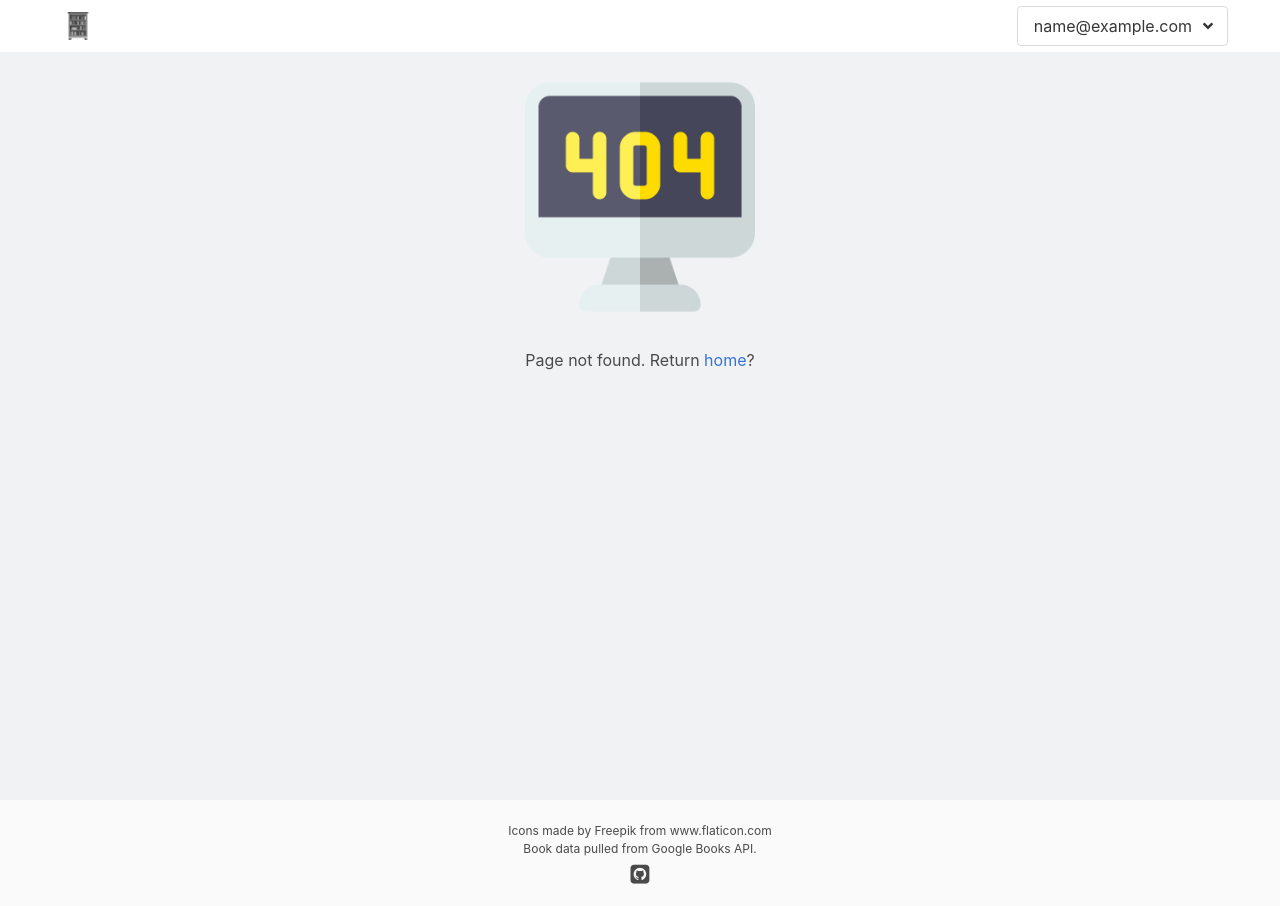
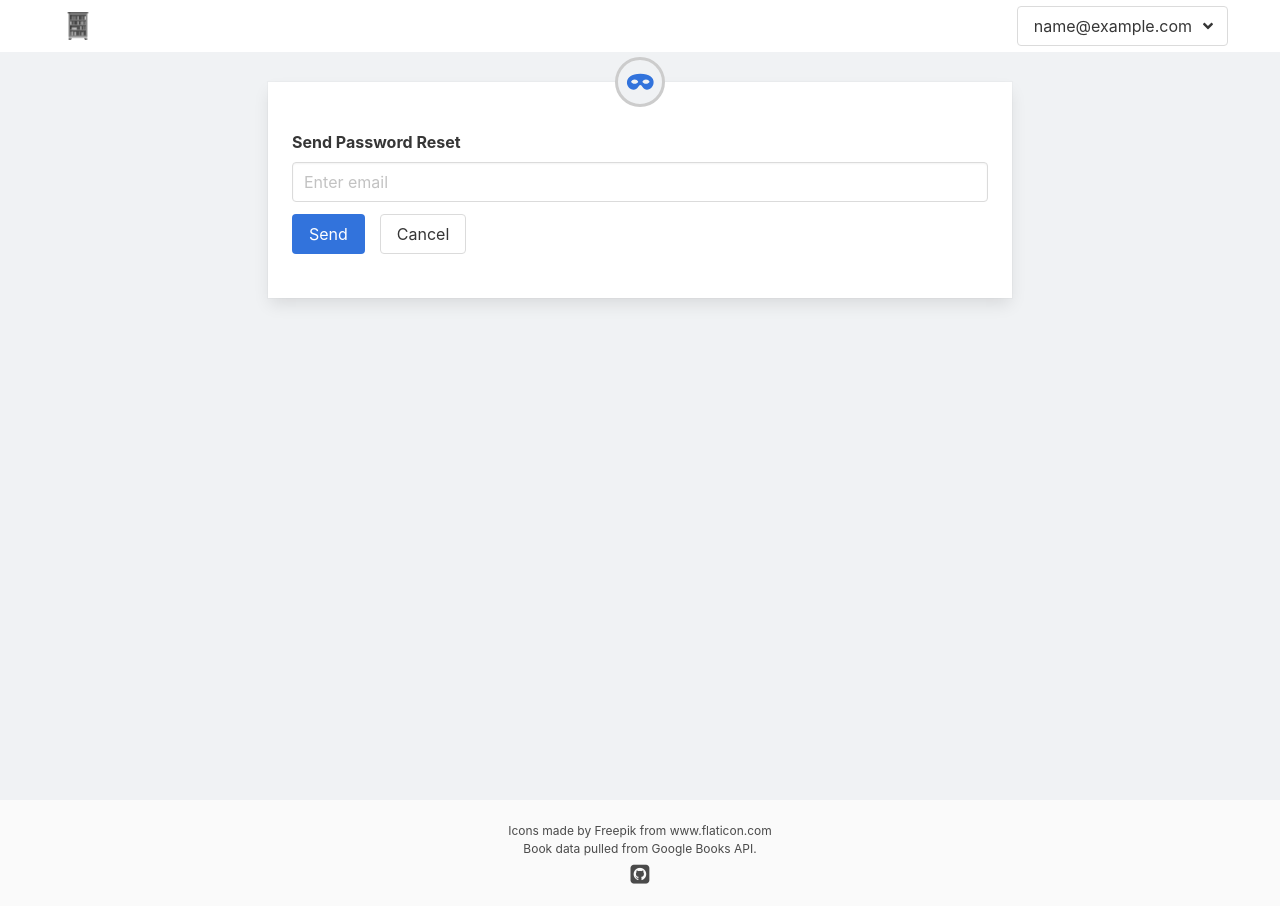
Before and after one commit to ashmidgley/bookshelf, a React (Create React App) app: page /forgot-password in a window 1280 px wide. Before the commit this address had no page. Built offline with nearby package versions, Linux system fonts and the light colour scheme; sample sign-in values are in the browser's storage.

Commit message:
Add page to send password reset.

```diff
--- a/src/App.css
+++ b/src/App.css
@@ -74,6 +74,10 @@
   padding-bottom: 20px;
 }
 
+#forgot-password {
+  margin-top: 20px;
+}
+
 @keyframes fadeIn {
   from {
       opacity: 0;
--- a/src/App.js
+++ b/src/App.js
@@ -1,4 +1,4 @@
-import React, { Component } from 'react';
+import React from 'react';
 import './App.css';
 import { BrowserRouter as Router, Route, Switch, Redirect } from 'react-router-dom';
 import { connect } from 'react-redux';
@@ -26,8 +26,9 @@ import MyAccount from './components/my-account/my-account';
 import UpdateEmail from './components/update-email/update-email';
 import UpdatePassword from './components/update-password/update-password';
 import DeleteAccount from './components/delete-account/delete-account';
+import ForgotPassword from './components/forgot-password/forgot-password';
 
-class App extends Component {
+class App extends React.Component {
 
   constructor(props) {
     super(props);
@@ -102,6 +103,7 @@ class App extends Component {
                   <Switch>
                     <Route exact path="/" component={Home} />
                     <Route exact path="/login" component={Login} />
+                    <Route exact path="/forgot-password" component={ForgotPassword} />
                     <Route exact path="/register" component={Register} />
                     <Route exact path="/shelf/:id" component={Shelf} />
                     <Route exact path="/review/:id" component={Review} />
--- /dev/null
+++ b/src/components/forgot-password/forgot-password.js
@@ -0,0 +1,100 @@
+import React from 'react';
+import { Link } from 'react-router-dom';
+import { Formik } from 'formik';
+import { FontAwesomeIcon } from '@fortawesome/react-fontawesome';
+import { faMask } from '@fortawesome/free-solid-svg-icons';
+import { validateEmail } from '../../verifier';
+
+class ForgotPassword extends React.Component {
+
+    constructor(props) {
+        super(props);
+        this.state  = {
+            submitting: false,
+            submitted: false,
+            email: null,
+            invalidAction: null
+        };
+    }
+
+    submitEntry(values) {
+        this.setState({
+            submitting: true,
+            email: values.email
+        });
+
+        console.log('submitted');
+
+        this.setState({
+            submitted: true
+        });
+    }
+
+    render() {
+        return (
+            <div className="column is-8 is-offset-2 form-container">
+                <div className="card custom-card">
+                    <div className="card-content">
+                    <div className="media">
+                        <div className="image-header-container">
+                            <FontAwesomeIcon icon={faMask} className="mask-icon" size="lg"/>
+                        </div>
+                    </div>
+                    {
+                        this.state.submitted ?
+                        <div className="notification is-success">
+                            Reset password link sent to {this.state.email}.
+                        </div>
+                        :
+                        <Formik
+                            initialValues=
+                            {
+                                {
+                                    email: ''
+                                }
+                            }
+                            validate={values => {
+                                let errors = {};
+                                if(!validateEmail(values.email))
+                                    errors.email = 'Incorrect email format';
+                                if (!values.email)
+                                    errors.email = 'Required';
+                                return errors;
+                            }}
+                            onSubmit={(values, { setSubmitting }) => {
+                                this.submitEntry(values);
+                                setSubmitting(false);
+                            }}>{({ values, errors, touched, handleChange, handleBlur, handleSubmit, isSubmitting }) => (
+                                <form className="form" onSubmit={handleSubmit}>
+                                    <div className="field">
+                                        <label className="label">Send Password Reset</label>
+                                        <div className="control">
+                                            <input className={errors.email && touched.email ? 'input is-danger' : 'input'} type="text" name="email" placeholder="Enter email" onChange={handleChange} onBlur={handleBlur} value={values.email} />
+                                        </div>
+                                        {
+                                            errors.email && touched.email &&
+                                            <div className="has-text-danger is-size-7">
+                                                {errors.email}
+                                            </div>
+                                        }
+                                    </div>
+                                    {
+                                        this.state.invalidAction &&
+                                        <div className="notification is-danger">{this.state.invalidAction}</div>
+                                    }
+                                    <button className={this.state.submitting ? "button is-link is-loading" : "button is-link"} type="submit" disabled={isSubmitting}>Send</button>
+                                    <Link to="/">
+                                        <button className="button cancel-button">Cancel</button>
+                                    </Link>
+                                </form>
+                            )}
+                            </Formik>
+                        }
+                    </div>
+                </div>
+            </div>
+        );
+    }
+}
+
+export default ForgotPassword;
--- a/src/components/login/login.js
+++ b/src/components/login/login.js
@@ -105,6 +105,9 @@ class Login extends React.Component {
                                                             {this.props.incorrectCredentials}
                                                         </div>
                                                     }
+                                                    <div id="forgot-password">
+                                                        <Link to="/forgot-password">Forgotten password?</Link>
+                                                    </div>
                                                     <hr />
                                                     <div className="field is-grouped">
                                                         <div className="control">
```
